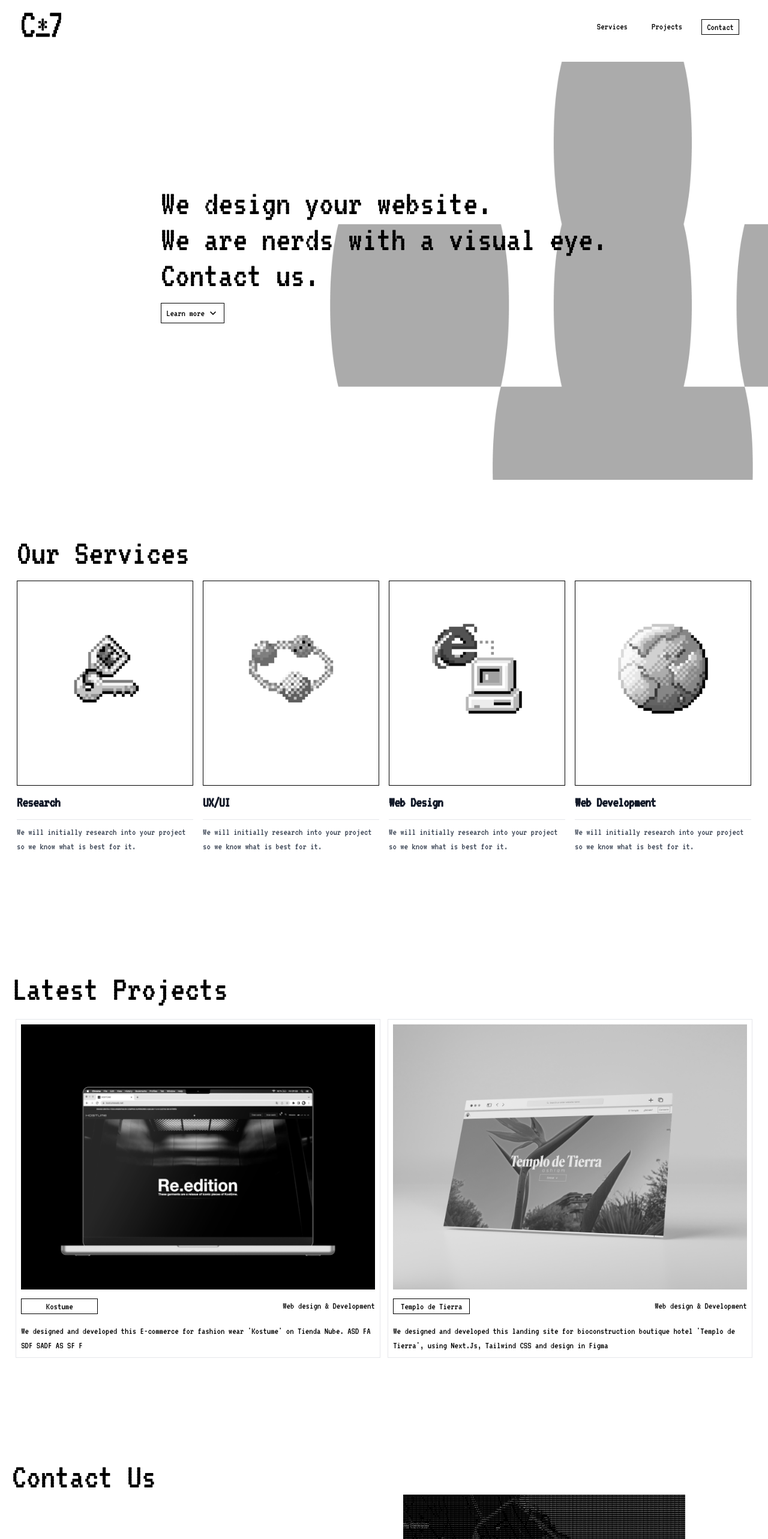
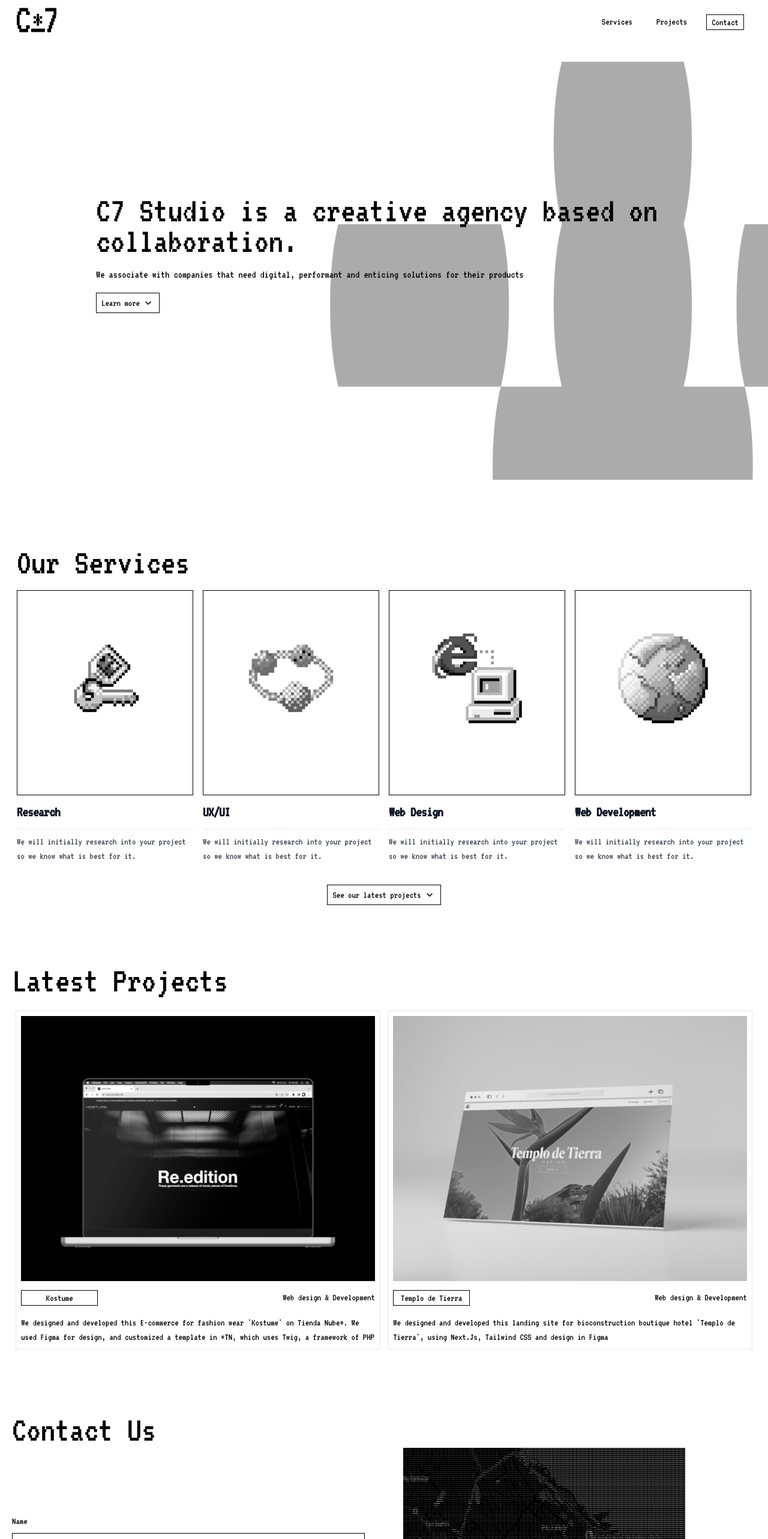
Before and after one commit to c7-studio/landing, a Next.js app: page / in a window 1280 px wide. Shown: the top 2566 px of the page at 60% size. Built offline with nearby package versions, Linux system fonts and the light colour scheme.

Commit message:
hero wording, layout details

```diff
--- a/components/Contact.jsx
+++ b/components/Contact.jsx
@@ -12,7 +12,7 @@ function Contact() {
 
 
   return (
-    <div className='py-16' id="contact">
+    <div className='pt-16' id="contact">
       <div className='h-screen p-5 '>
         <h2 className='text-6xl'>Contact Us</h2>
         <div className='flex flex-col justify-start md:flex-row gap-x-16	items-center'>
--- a/components/Hero.jsx
+++ b/components/Hero.jsx
@@ -6,9 +6,10 @@ const Hero = () => {
   const router = useRouter()
   return (
     <div className="flex items-center justify-center h-screen bg-fixed bg-cover bg-center mb-2 bg-[url('../public/bgXs.png')] md:bg-[url('../public/hero1.png')]">
-        <div className='p-5 mt-12 text-black z-[3] '>
-            <h2 className='text-6xl mb-4 animate-fade-in-down'>We design your website.<br/>
-             We are nerds with a visual eye. <br/> Contact us.</h2>
+        <div className='p-5 mt-12 text-black z-[3] max-w-[1000px] mx-auto'>
+            <h2 className='text-6xl mb-4 animate-fade-in-down leading-[3.2rem]'>
+              C7 Studio is a creative agency based on collaboration.</h2>
+              <p className='text-lg mb-4'>We associate with companies that need digital, performant and enticing solutions for their products</p>
             <div className='inline-flex items-center'>
               <button className='px-2 py-1 border-solid border border-black focus:outline-gray-400 inline-flex items-center hover:text-gray-600 hover:border-gray-600 animate-pulse'
               onClick={() => router.push('/#services', undefined, {scroll: false})}>
--- a/components/Navbar.jsx
+++ b/components/Navbar.jsx
@@ -31,8 +31,8 @@ const Navbar = () => {
 
 
   return (
-    <div style={{backgroundColor: `${color}`}}  className="fixed left-0 top-0 w-full z-10 ease-in duration-300">
-        <div className="max-w-[1240px] m-auto flex justify-between items-center p-4 text-black">
+    <div style={{backgroundColor: `${color}`}}  className="fixed left-0 top-0 w-full z-50 ease-in duration-300">
+        <div className="max-w-[1240px] m-auto flex justify-between items-center p-2 text-black">
             <Link href='/'>
             <Image src={logoNuevo} alt="Logo" width={66} height={51} />
             </Link>
--- a/components/Projects.jsx
+++ b/components/Projects.jsx
@@ -4,7 +4,7 @@ import ProjectItem from './ProjectItem'
 
 export const Projects = () => {
   return (
-    <div className='py-16 mx-auto' id="projects">
+    <div className='pt-16 mx-auto' id="projects">
       <div className='max-h-full max-w-full'>
         <h2 className='text-6xl px-5 pt-3 '>Latest Projects</h2>
         <div className='p-5 sm:flex block mx-auto'>
@@ -12,7 +12,7 @@ export const Projects = () => {
           image="/kostume_cover.png"
           title="Kostume"
           skill="Web design & Development"
-          description="We designed and developed this E-commerce for fashion wear 'Kostume' on Tienda Nube. ASD FA SDF SADF AS SF F "
+          description="We designed and developed this E-commerce for fashion wear 'Kostume' on Tienda Nube*. We used Figma for design, and customized a template in *TN, which uses Twig, a framework of PHP "
           link="https://www.behance.net/gallery/155218353/Kostueme"
           />
           <ProjectItem
--- a/components/Services.jsx
+++ b/components/Services.jsx
@@ -1,8 +1,11 @@
-import React, { useState, useEffect } from 'react'
-import ServiceItem from './ServiceItem'
-
+import React, { useState, useEffect } from 'react';
+import ServiceItem from './ServiceItem';
+import {MdKeyboardArrowDown} from 'react-icons/md';
+import { useRouter } from 'next/router'
 
 export const Services = () => {
+  const router = useRouter()
+
   const [list, setList] = useState([])
 
   const getData = () => {
@@ -23,17 +26,20 @@ export const Services = () => {
   },[])
 
   return (
-    <div className='py-16 w-100' id="services">
+    <div className='pt-20 w-full' id="services">
       <div className='p-5'>
         <h2 className='text-6xl text-center sm:text-left pl-2'>Our Services</h2>
         <div className='items-center flex justify-between mt-4 mx-auto'>
           <div className='flex-auto sm:flex mx-auto'>
             {list.map((item) => {
               return <ServiceItem key={item.id} image={item.img} title={item.title} description={item.description}/>
-                })
-                }
+              })}
           </div>
         </div>
+        <button onClick={() => router.push('/#projects', undefined, {scroll: false})} className='mx-auto flex px-2 py-1 border-solid border border-black focus:outline-gray-400  items-center hover:text-gray-600 hover:border-gray-600 animate-pulse '>
+                See our latest projects
+                <MdKeyboardArrowDown size={20} className='ml-1' />
+            </button>
       </div>
     </div>
   )
```
Lines whose indentation alone changed are shown as unchanged.
